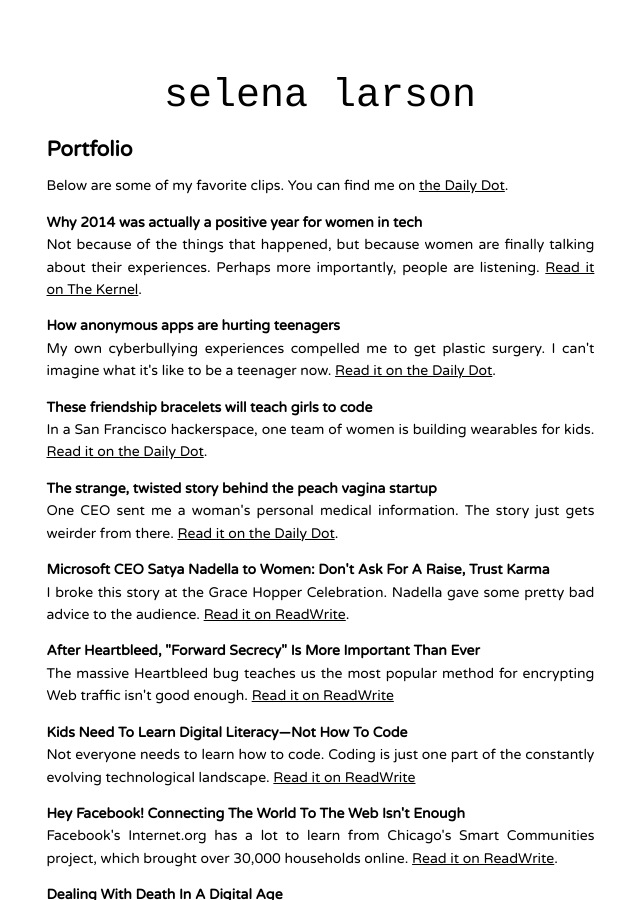
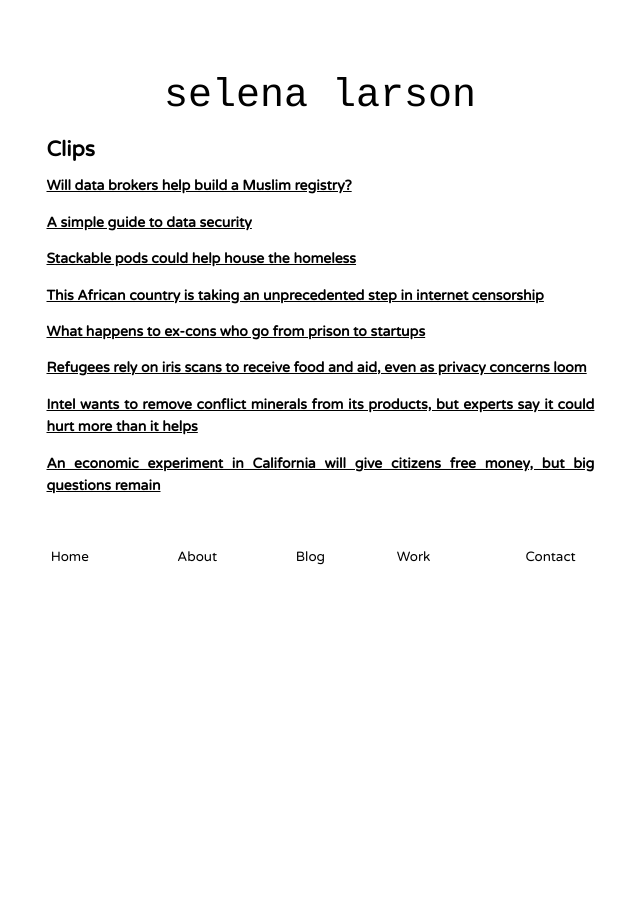
Before and after one commit to selenalarson/selenalarson.github.io, a Jekyll site: the page built from portfolio/index.html, in a window 1280 px wide and 900 px high. Shown: the whole window, without its empty margins (320-960 px from the left). Built offline with Jekyll 4.4.1, drawn with Linux system fonts in a browser that asks for light colours; some web fonts are replaced; Markdown is read by kramdown in place of the engine named in the settings; some of the changed text lies outside the part shown.

```diff
--- a/index.html
+++ b/index.html
@@ -5,10 +5,10 @@ title: Selena Larson
 
 <div id="home">
 <p>
-	<center><img class="me" src="/images/selena-smiling.jpg"></center>
+	<center><img class="me" src="/images/selena-backyard.jpg"></center>
 	<center>
-		<p> multimedia journalist and creative writer</p>
-		<p>covering the intersection of technology, culture <br>and social justice.</p>
+		<p>Technology journalist and creative writer.</p>
+		<p>Home is San Francisco.</p>
 	</center>
 </div>
 
--- a/portfolio/index.html
+++ b/portfolio/index.html
@@ -3,47 +3,22 @@ layout: default
 title: Portfolio
 ---
 <div id="portfolio">
-<p><h2>Portfolio</h2><p>
-Below are some of my favorite clips. You can find me on <u><a href="http://www.dailydot.com/authors/selena-larson/">the Daily Dot</a></u>.<p>
+<p><h2>Clips</h2><p>
 
-<h4>Why 2014 was actually a positive year for women in tech</h4>
-Not because of the things that happened, but because women are finally talking about their experiences. Perhaps more importantly, people are listening. <u><a href="http://kernelmag.dailydot.com/issue-sections/headline-story/11217/why-2014-was-actually-a-positive-year-for-women-in-tech/#sthash.aWT3bu3V.dpuf">Read it on The Kernel</a></u>.
-<p>
+<p><h4><u><a href="http://money.cnn.com/2016/12/20/technology/data-brokers-muslim-registry/">Will data brokers help build a Muslim registry?</h4></a></u>
 
-<h4>How anonymous apps are hurting teenagers</h4>
-My own cyberbullying experiences compelled me to get plastic surgery. I can't imagine what it's like to be a teenager now. <u><a href="http://www.dailydot.com/technology/anonymous-apps-teens-2014/">Read it on the Daily Dot</a></u>.
-<p>
-<h4>These friendship bracelets will teach girls to code</h4>
-In a San Francisco hackerspace, one team of women is building wearables for kids. <u><a href="http://www.dailydot.com/technology/jewliebots-friendship-bracelets/">Read it on the Daily Dot</a></u>.<p>
+<p><h4><u><a href="http://money.cnn.com/2016/12/08/technology/security-privacy-signal-encryption/">A simple guide to data security</h4></a></u>
 
-<h4>The strange, twisted story behind the peach vagina startup</h4>
-One CEO sent me a woman's personal medical information. The story just gets weirder from there. <u><a href="http://www.dailydot.com/technology/founders-fighting-sweet-peach/">Read it on the Daily Dot</a></u>.<p>
+<p><h4><u><a href="http://money.cnn.com/2016/12/05/technology/micropad-housing-san-francisco/index.html">Stackable pods could help house the homeless</h4></a></u>
 
-<h4>Microsoft CEO Satya Nadella to Women: Don't Ask For A Raise, Trust Karma</h4>
-I broke this story at the Grace Hopper Celebration. Nadella gave some pretty bad advice to the audience. <u><a href="http://readwrite.com/2014/10/09/nadella-women-dont-ask-for-raise">Read it on ReadWrite</a></u>.
-<p>
+<p><h4><u><a href="http://money.cnn.com/2016/09/16/technology/internet-censorship-blackouts-gabon/">This African country is taking an unprecedented step in internet censorship</h4></a></u>
 
-<h4>After Heartbleed, "Forward Secrecy" Is More Important Than Ever</h4>
-The massive Heartbleed bug teaches us the most popular method for encrypting Web traffic isn't good enough. <u><a href="http://readwrite.com/2014/04/15/heartbleed-perfect-forward-secrecy-security-encryption">Read it on ReadWrite</a></u><p>
+<p><h4><u><a href="http://www.dailydot.com/debug/last-mile-prison-coding-program/">What happens to ex-cons who go from prison to startups</h4></a></u>
 
-<h4>Kids Need To Learn Digital Literacy—Not How To Code</h4>
-Not everyone needs to learn how to code. Coding is just one part of the constantly evolving technological landscape. <u><a href="http://readwrite.com/2014/09/08/learn-to-code-digital-literacy">Read it on ReadWrite</a></u><p>
+<p><h4><u><a href="http://www.dailydot.com/debug/biometric-data-refugees-jordan/">Refugees rely on iris scans to receive food and aid, even as privacy concerns loom</h4></a></u>
 
+<p><h4><u><a href="http://www.dailydot.com/debug/intel-conflict-free-drc-controversy/">Intel wants to remove conflict minerals from its products, but experts say it could hurt more than it helps</h4></a></u>
 
-<h4>Hey Facebook! Connecting The World To The Web Isn't Enough</h4>Facebook's Internet.org has a lot to learn from Chicago's Smart Communities project, which brought over 30,000 households online. <u><a href="http://readwrite.com/2013/08/27/facebook-internet-org-chicago-smart-communities">Read it on ReadWrite</a></u>.
-      <p>
-
-<h4>Dealing With Death In A Digital Age</h4>What happens when someone dies, but her profile doesn't? <u><a href="http://readwrite.com/2014/01/09/facebook-death-twitter-instagram">Read it on ReadWrite</a></u>. <p>
-
-
-<h4>Child Slaves of West Africa</h4>
-<iframe src="//player.vimeo.com/video/35491636" width="500" height="281" frameborder="0" webkitallowfullscreen mozallowfullscreen allowfullscreen></iframe> <p><a href="http://vimeo.com/35491636"><p>
-
-<h4>Living With The Scars of War</h4>
-<iframe src="//player.vimeo.com/video/31569758" width="500" height="281" frameborder="0" webkitallowfullscreen mozallowfullscreen allowfullscreen></iframe> <p><a href="http://vimeo.com/31569758"><p>
-
-<h4>What Defines The American Dream</h4><iframe width="500" height="281" src="//www.youtube.com/embed/wvrIANN6kGU?list=UUKuD-PwNX1jRRRUoTQArI4Q" frameborder="0" allowfullscreen></iframe><p>
-
-
+<p><h4><u><a href="http://www.dailydot.com/debug/yc-basic-income-pilot-oakland-economics/">An economic experiment in California will give citizens free money, but big questions remain</h4></a></u>
 
 </div>
```
Also changed, not shown: about/index.html (+4 -17 lines), blog/index.html (deleted, +0 -14 lines), contact/index.html (deleted, +0 -21 lines), README.md.
